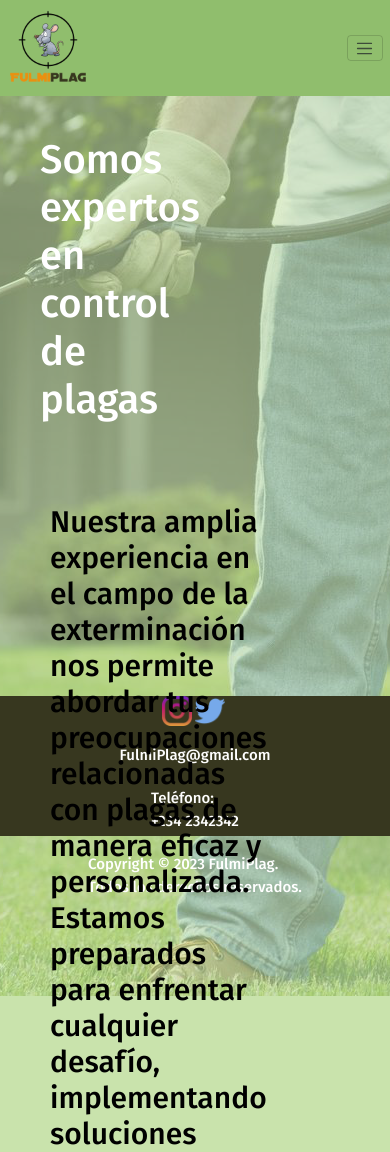
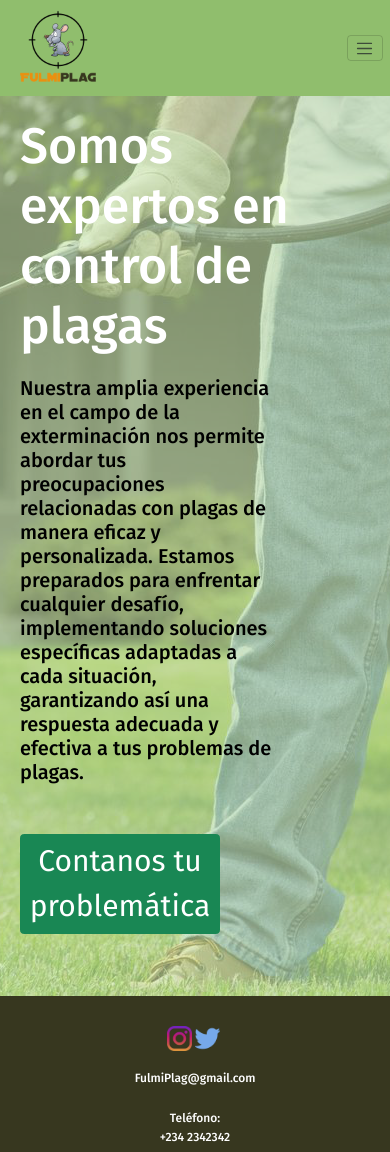
Before and after one commit to Traymol/fulmiplag, a website: page index.html in a window 390 px wide. Shown: the top 1152 px of the page. Drawn offline with nearby package versions, Linux system fonts and the light colour scheme.

Commit message:
Responsive terminado

```diff
--- a/css/styles - copia.css
+++ b/css/styles - copia.css
@@ -80,7 +80,6 @@ nav ul a {
     display: flex;
     flex-direction: row;
     flex-wrap: wrap;
-
 }
 
 .mainIndex h1 {
@@ -94,13 +93,13 @@ nav ul a {
     background-color: #EA9010;
     display: flex;
     flex-wrap: wrap;
+    justify-content: center;
 }
 
 .mainContacto h1{
     text-align: center;
     font-size: 30px;
     width: 700px;
-    margin-left: 300px;
     background-color: #eea43c;
     margin-top: 30px;
 }
@@ -187,39 +186,111 @@ h6 {
     color: white;
 }
 
-@media screen and (max-width: 576px) {
+@media (max-width: 768px) {
     header {
         height: auto;
     }
-	nav img {
-		margin-left: 0;
-		margin-right: auto;
-		display: block;
+
+    nav {
+        flex-direction: column;
+        align-items: center;
     }
+
     nav ul {
-		margin-left: 0;
-		margin-top: 10px;
+        margin: 0;
+        padding: 10px;
+        display: flex;
+        flex-direction: column;
+        align-items: center;
     }
+
     nav li {
-		margin-right: 0;
-		margin-bottom: 10px;
+        margin: 10px 0;
     }
-	.fondoIndex {
-		height: 600px;
+
+    .fondoIndex::before {
+        height: 900px;
     }
+
     .mainIndex h1 {
-		font-size: 40px;
-		left: 20px;
-		top: 20px;
+        margin: 20px;
+        font-size: 60px;
     }
+
+    .sectionIndex h2 {
+        font-size: 26px;
+        margin-left: 20px;
+    }
+
+    .contactButton {
+        margin: 20px;
+    }
+
+    .contactButton button {
+        margin-top: 50px;
+        width: 200px;
+        height: 100px;
+        font-size: 25px;
+    }
+
+
+    footer {
+        height: auto;
+        padding: 10px;
+    }
+
     .footer {
         flex-direction: column;
+        align-items: center;
+        text-align: center;
     }
-	.footer .a {
-		margin-top: 10px;
-		margin-bottom: 10px;
+
+    .a {
+        margin-top: 20px;
     }
-	.footer .a.redes {
-		margin-top: 0;
+
+    .redes img {
+        width: 25px;
+    }
+
+    h6 {
+        font-size: 12px;
     }
 }
+
+@media (max-width: 430px) {
+    .fondoIndex::before {
+        height: 900px;
+    }
+
+    .mainIndex {
+        width: 80%;
+        display: flex;
+        flex-direction: row;
+        flex-wrap: wrap;
+    }
+
+    .mainIndex h1 {
+        font-size: 50px;
+    }
+
+    .sectionIndex h2 {
+        margin-top: 0;
+        font-size: 20px;
+    }
+
+    .contactButton button {
+        margin-top: 30px;
+        height: 100px;
+        font-size: 30px;
+    }
+
+    .mainContacto h1 {
+        font-size: 25px;
+    }
+
+    .mainContacto p {
+        font-size: 15px;
+        margin: 20px;
+    }
+}
```
Lines whose indentation alone changed are shown as unchanged.
